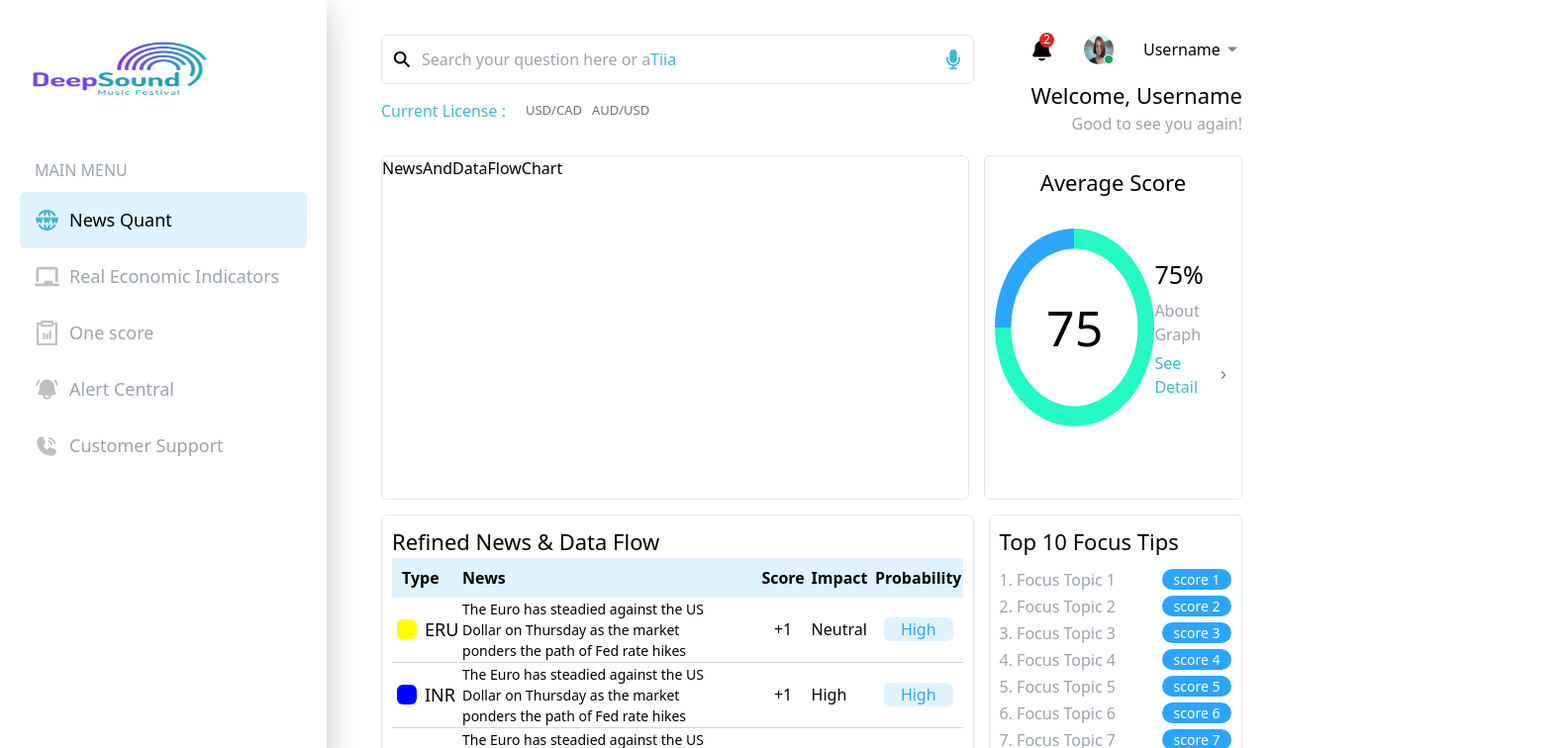
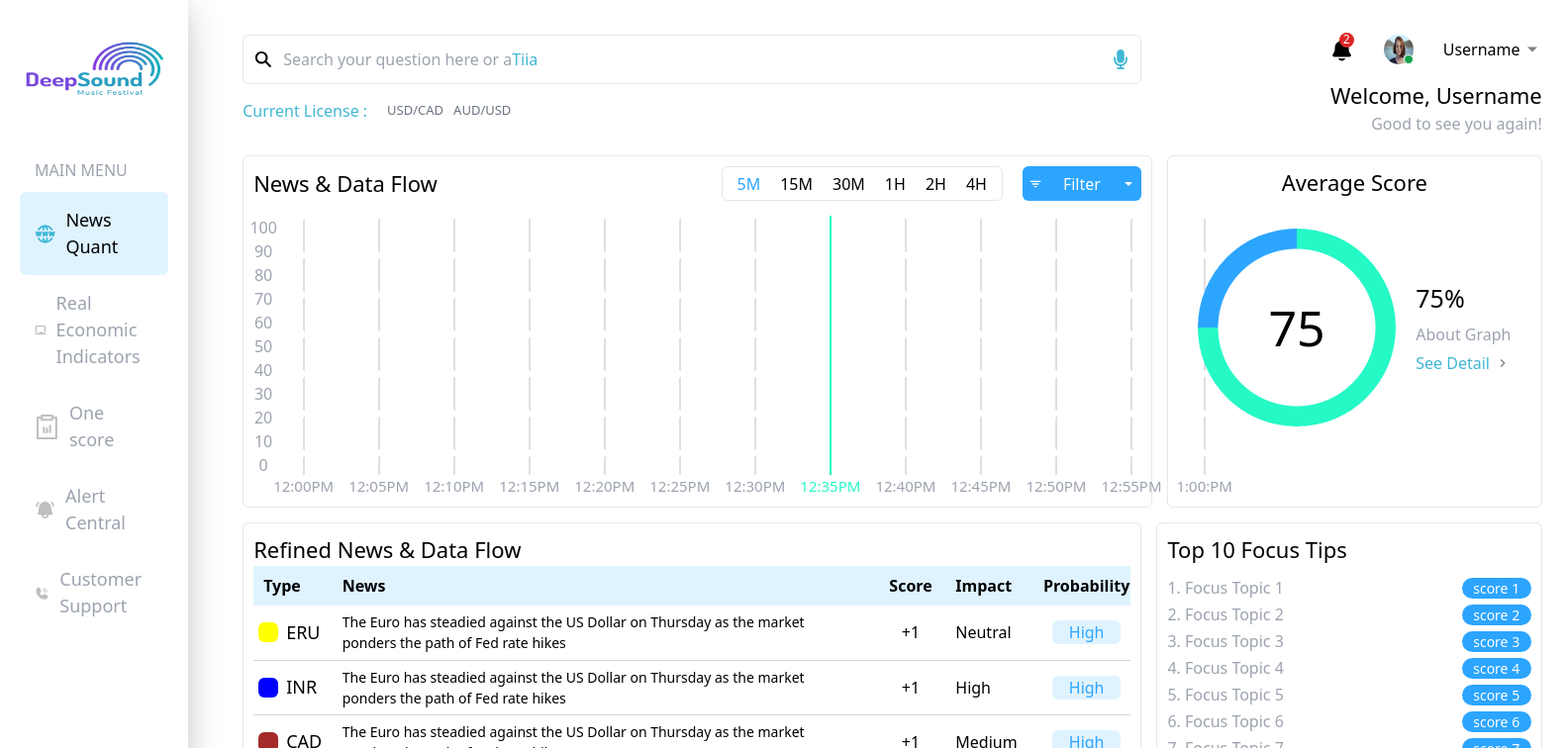
Before and after one commit to innzz/tradeverse-dashboard, a React (Vite) app: page / in a window 1280 px wide. Shown: the top 756 px of the page at 99% size, 1583 px wide, since content can reach past the window. Built offline with nearby package versions, Linux system fonts and the light colour scheme.

Commit message:
Building Chart Component

```diff
--- /dev/null
+++ b/src/components/ui/ChartFilters.tsx
@@ -0,0 +1,20 @@
+import { BiFilter } from "react-icons/bi";
+import { filterOptions } from "../../constants";
+import { IFilterOption } from "../../types";
+import { IoMdArrowDropdown } from "react-icons/io";
+
+const ChartFilters = ({ selectedFilter, setSelectedFilter }: {
+    selectedFilter: IFilterOption, setSelectedFilter: React.Dispatch<React.SetStateAction<IFilterOption>>
+}) => {
+
+    return <div className="flex items-center gap-[20px]">
+        <div className="flex items-center h-[35px] rounded-md border-[1px] px-[15px] gap-[20px] cursor-pointer">{filterOptions.map((option) => {
+            const isActive = option.label === selectedFilter.label;
+            return <p className={`${isActive ? "text-[#2ca5ff]" : "text-black"} hover:text-[#2ca5ff] `} onClick={() => setSelectedFilter(option)} key={option.label}>{option.label}</p>
+        })}</div>
+        <button type="button" className="flex items-center w-[120px] justify-between bg-[#2ca5ff] rounded-md px-[5px] text-white h-[35px]"><BiFilter /> <p>Filter</p><IoMdArrowDropdown /></button>
+    </div>
+};
+
+
+export default ChartFilters;
--- a/src/components/ui/NewsAndDataFlowChart.tsx
+++ b/src/components/ui/NewsAndDataFlowChart.tsx
@@ -1,9 +1,83 @@
+import { filterOptions } from "../../constants";
+import { useState } from "react";
+import { IFilterOption } from "../../types";
+import ChartFilters from "./ChartFilters";
+
+const NewsAndDataFlowChart = () => {
+    const [selectedFilter, setSelectedFilter] = useState<IFilterOption>(filterOptions[0]);
+
+    const YaxisNumbers = [0, 10, 20, 30, 40, 50, 60, 70, 80, 90, 100];
+
+    //This function is returning filtered array of times as per the selected filter limit
+    const getFilteredTimes = () => {
+        //This object indicates that whats the gap between times is selected if there's minutes then it will set filter by minutes vice versa for hours
+        const filterIdentifier = {
+            minutes: {
+                set: (date: Date, increaseNumber: number) => {
+                    const newDate = new Date(date);
+                    newDate.setMinutes(newDate.getMinutes() + increaseNumber);
+                    return newDate
+                },
+            },
+            hours: {
+                set: (date: Date, increaseNumber: number) => {
+                    const newDate = new Date(date);
+                    newDate.setHours(newDate.getHours() + increaseNumber);
+                    return newDate
+                },
+            },
+        };
+
+        //setting current date by default
+        let currentDate = new Date();
+
+        const filteredTimes = [];
+
+        for (let i = 0; i < 13; i++) {
+            if (i > 0) {
+                const identifiertype = selectedFilter.increaseBy;
+                currentDate = filterIdentifier[identifiertype as keyof typeof filterIdentifier].set(currentDate, selectedFilter.increaseNumber);
+                filteredTimes.push(currentDate.toLocaleTimeString().slice(0, 5) + "PM")
+            } else {
+                //Setting starting time to 12:00PM as shown in design
+                currentDate.setHours(12, 0, 0);
+                filteredTimes.push(currentDate.toLocaleTimeString().slice(0, 5) + "PM")
+            }
+        }
+
+        return filteredTimes
+
+    }
+
+    const XaxisTimes = getFilteredTimes();
 
 
-const NewsAndDataFlowChart = () => {
     return (
-        <div className="border-[1px] rounded-md h-full w-full">NewsAndDataFlowChart</div>
+        <div className="border-[1px] rounded-md h-full w-full p-[10px] flex flex-col gap-[15px]">
+            <div className="flex items-center"><h2 className="font-[500] text-[22px] flex-1">News & Data Flow</h2> <ChartFilters selectedFilter={selectedFilter} setSelectedFilter={setSelectedFilter} /></div>
+            <div className="flex-1">
+                <div className="flex">
+                    <div className="flex flex-col-reverse items-center w-[20px] mb-[20px]">
+                        {YaxisNumbers.map((singleNumber) => <p className="gray-text" key={singleNumber}>{singleNumber}</p>)}
+                    </div>
+                    <div className="flex gap-[15px]">
+                        {
+                            XaxisTimes.map((time,i) => {
+                                const isActive = i === 7;
+                                return <div key={time} className="flex flex-col items-center">
+                                    <div style={isActive ? {background: "#25f9c6"} :{ backgroundImage: "radial-gradient(#dfdfdf 25px, transparent 0)", backgroundSize: "40px 40px" }} className="w-[2px] flex-1"></div>
+                                    <p className={`${isActive ? "text-[#25f9c6]" : "text-gray-400" } text-[15px]`}>{time}</p>
+                                </div>
+                            })
+                        }
+                    </div>
+                </div>
+            </div>
+        </div>
     )
 }
 
+
+
+
 export default NewsAndDataFlowChart
--- a/src/components/ui/RefinedNewsAndDataFlow.tsx
+++ b/src/components/ui/RefinedNewsAndDataFlow.tsx
@@ -6,6 +6,7 @@ const RefinedNewsAndDataFlow = () => {
     <div className="border-[1px] rounded-md h-full w-full p-[10px]">
       <h2 className="font-[500] text-[22px]">Refined News & Data Flow</h2>
       <table className="w-full">
+        <tbody>
           <tr className="bg-[#dff3ff] h-[40px] w-full rounded-md">
             <th className="w-[10%] text-start pl-[10px]">Type</th>
             <th className="w-[60%] text-start">News</th>
@@ -24,6 +25,7 @@ const RefinedNewsAndDataFlow = () => {
               </div>
             </td>
           </tr>)}
+        </tbody>
       </table>
     </div>
   )
--- a/src/constants/index.ts
+++ b/src/constants/index.ts
@@ -32,3 +32,37 @@ export const sidebarLinks = [
         label: "Customer Support",
     },
 ];
+
+
+export const filterOptions = [
+    {
+        label: "5M",
+        increaseBy: "minutes",
+        increaseNumber: 5
+    },
+    {
+        label: "15M",
+        increaseBy: "minutes",
+        increaseNumber: 15
+    },
+    {
+        label: "30M",
+        increaseBy: "minutes",
+        increaseNumber: 30
+    },
+    {
+        label: "1H",
+        increaseBy: "hours",
+        increaseNumber: 1
+    },
+    {
+        label: "2H",
+        increaseBy: "hours",
+        increaseNumber: 2
+    },
+    {
+        label: "4H",
+        increaseBy: "hours",
+        increaseNumber: 4
+    },
+];
--- a/src/globals.css
+++ b/src/globals.css
@@ -19,4 +19,6 @@
   .nav-link:hover > svg {
     color: #40b7d5 !important;
   }
+
+
 }
--- a/src/types/index.ts
+++ b/src/types/index.ts
@@ -12,6 +12,12 @@ export type INavLink = {
   score: number
 };
 
+export type IFilterOption = {
+  label: string,
+  increaseBy: string,
+  increaseNumber: number
+}
+
 export type INews = {
   type: {
     name: string,
```
Lines whose indentation alone changed are shown as unchanged.
